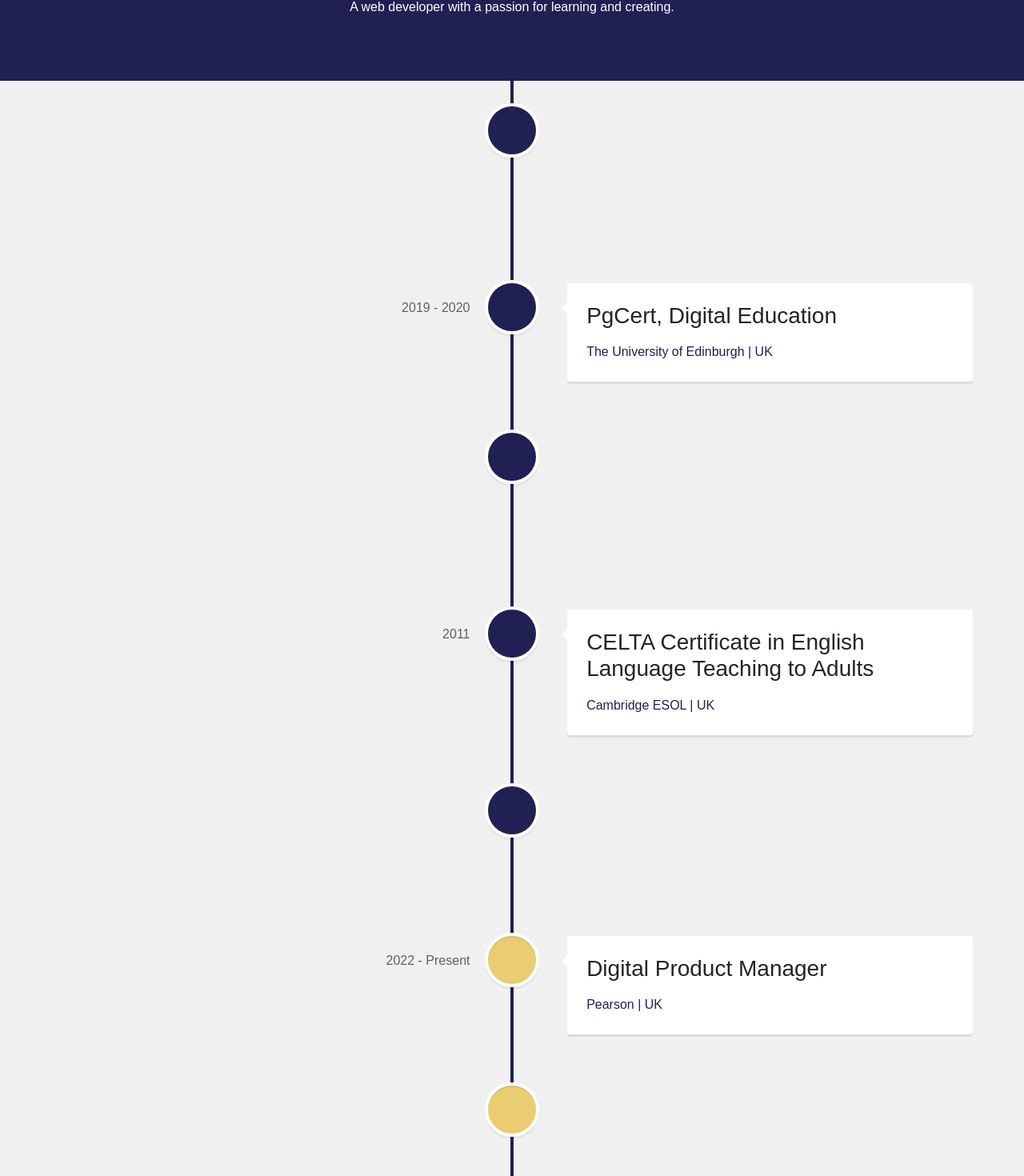
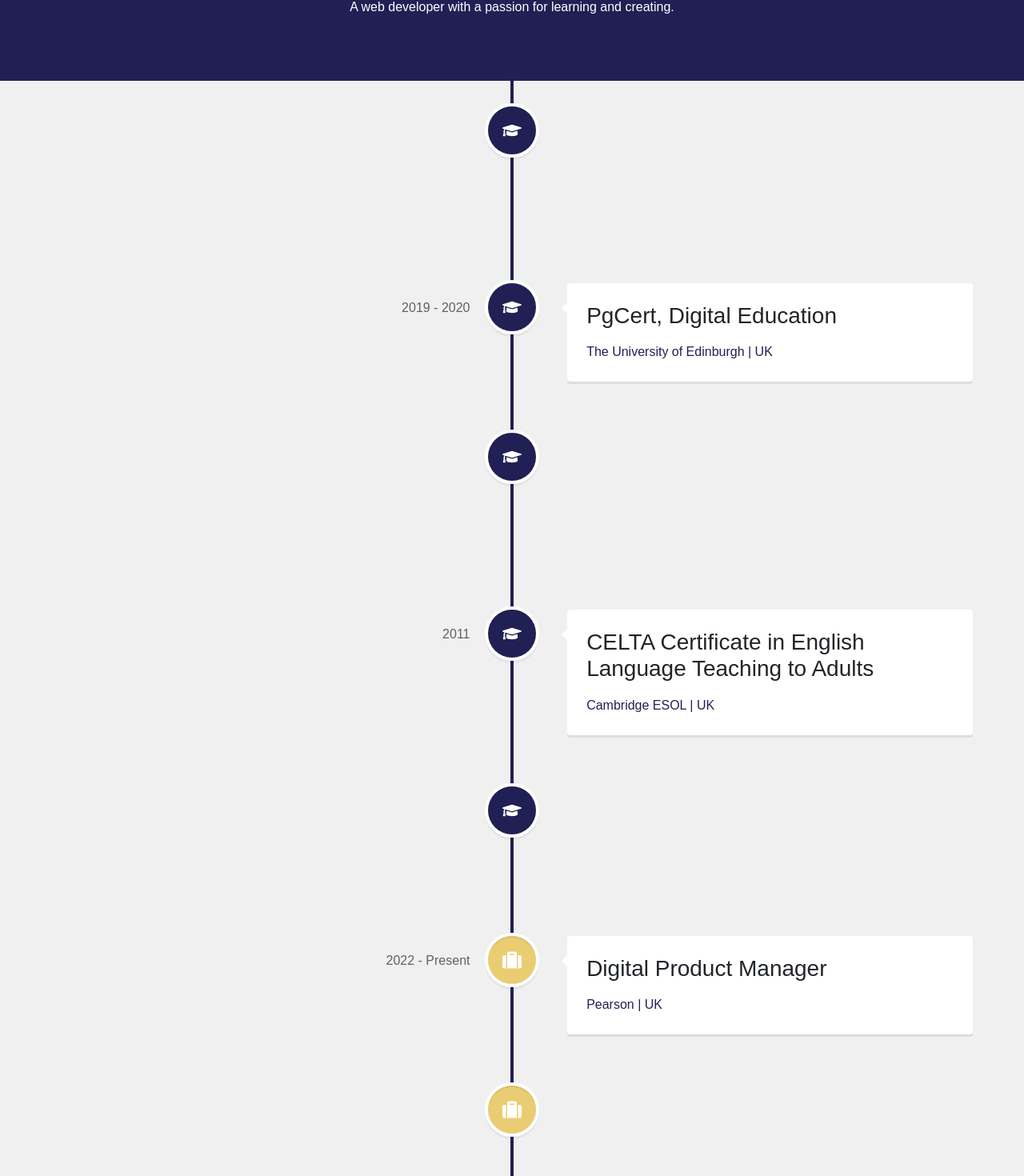
Before and after one commit to maijako/portfolio, a React (Create React App) app in the folder portfolio-app/: page /experience in a window 1280 px wide. Shown: the part 153-1623 px from the top of the page at 80% size. Built offline with nearby package versions, Linux system fonts and the light colour scheme.

Commit message:
add icons to Experience section

```diff
--- a/portfolio-app/src/pages/Experience.js
+++ b/portfolio-app/src/pages/Experience.js
@@ -2,8 +2,8 @@ import React from 'react';
 import { VerticalTimeline, VerticalTimelineElement } from "react-vertical-timeline-component";
 import "react-vertical-timeline-component/style.min.css";
 import "../styles/Experience.css";
-// import { FontAwesomeIcon } from '@fortawesome/react-fontawesome';
-// import { solid } from '@fortawesome/fontawesome-svg-core/import.macro';
+import { FaGraduationCap } from "react-icons/fa";
+import { FaSuitcase } from "react-icons/fa";
 
 function Experience() {
   return (
@@ -11,7 +11,8 @@ function Experience() {
       <VerticalTimeline lineColor="rgb(32, 32, 84)">
         <VerticalTimelineElement className="vertical-timeline-element--education"
         date="2023"
-        iconStyle={{background: "rgb(32, 32, 84)"}}
+        iconStyle={{background: "rgb(32, 32, 84)", color: "white"}}
+        icon={< FaGraduationCap/>}
         >
           <h3 className="vertical-timeline-element-title">Front-end Web Development Certificate</h3>
           <p>EdX, Bootcamp | Online</p>
@@ -19,7 +20,8 @@ function Experience() {
 
         <VerticalTimelineElement className="vertical-timeline-element--education"
         date="2019 - 2020"
-        iconStyle={{background: "rgb(32, 32, 84)"}}
+        iconStyle={{background: "rgb(32, 32, 84)", color: "white"}}
+        icon={< FaGraduationCap/>}
         >
           <h3 className="vertical-timeline-element-title">PgCert, Digital Education</h3>
           <p>The University of Edinburgh | UK</p>
@@ -27,7 +29,8 @@ function Experience() {
 
         <VerticalTimelineElement className="vertical-timeline-element--education"
         date="2014 - 2016"
-        iconStyle={{background: "rgb(32, 32, 84)"}}
+        iconStyle={{background: "rgb(32, 32, 84)", color: "white"}}
+        icon={< FaGraduationCap/>}
         >
           <h3 className="vertical-timeline-element-title">MA, Applied Linguistics & English Language Teaching</h3>
           <p>King's College London | UK</p>
@@ -35,7 +38,8 @@ function Experience() {
 
         <VerticalTimelineElement className="vertical-timeline-element--education"
         date="2011"
-        iconStyle={{background: "rgb(32, 32, 84)"}}
+        iconStyle={{background: "rgb(32, 32, 84)", color: "white"}}
+        icon={< FaGraduationCap/>}
         >
           <h3 className="vertical-timeline-element-title">CELTA Certificate in English Language Teaching to Adults</h3>
           <p>Cambridge ESOL | UK</p>
@@ -43,7 +47,8 @@ function Experience() {
 
         <VerticalTimelineElement className="vertical-timeline-element--education"
         date="2002 - 2006"
-        iconStyle={{background: "rgb(32, 32, 84)"}}
+        iconStyle={{background: "rgb(32, 32, 84)", color: "white"}}
+        icon={< FaGraduationCap/>}
         >
           <h3 className="vertical-timeline-element-title">BA, Liberal Arts</h3>
           <p>LCC International University | Lithuania</p>
@@ -51,7 +56,8 @@ function Experience() {
 
         <VerticalTimelineElement className="vertical-timeline-element--education"
         date="2022 - Present"
-        iconStyle={{background: "rgb(234, 204, 114)"}}
+        iconStyle={{background: "rgb(234, 204, 114)", color: "white"}}
+        icon={< FaSuitcase/>}
         >
           <h3 className="vertical-timeline-element-title">Digital Product Manager </h3>
           <p>Pearson | UK </p>
@@ -59,7 +65,8 @@ function Experience() {
 
         <VerticalTimelineElement className="vertical-timeline-element--education"
         date="2020"
-        iconStyle={{background: "rgb(234, 204, 114)"}}
+        iconStyle={{background: "rgb(234, 204, 114)", color: "white"}}
+        icon={< FaSuitcase/>}
         >
           <h3 className="vertical-timeline-element-title">Senior Learning Designer</h3>
           <p>Aula Education | UK </p>
@@ -67,15 +74,12 @@ function Experience() {
 
         <VerticalTimelineElement className="vertical-timeline-element--education"
         date="2015 - 2022"
-        iconStyle={{background: "rgb(234, 204, 114)"}}
+        iconStyle={{background: "rgb(234, 204, 114)", color: "white"}}
+        icon={< FaSuitcase/>}
         >
           <h3 className="vertical-timeline-element-title">Senior Assessment Manager</h3>
           <p>Cambridge University Press & Assessment | UK </p>
         </VerticalTimelineElement>
-
-
-
-
       </VerticalTimeline>
     </div>
   )
```
